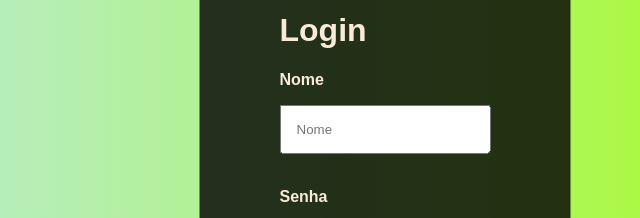
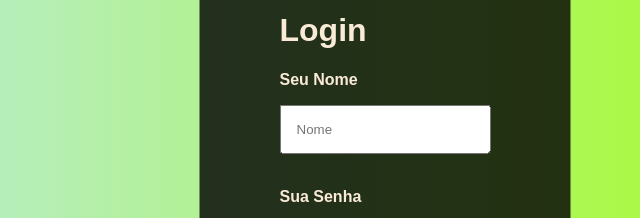
Before and after one commit to kleversonsilva/TelasJavascript01, a plain HTML site: page CadastroTela-JS/index.html in a window 1280 px wide. Shown: the part 236-454 px from the top of the page, 255-895 px from the left. Drawn offline with Linux system fonts and the light colour scheme.

Commit message:
ENvio OK!

```diff
--- a/CadastroTela-JS/index.html
+++ b/CadastroTela-JS/index.html
@@ -39,10 +39,10 @@
 <body>
     <div>
         <h1>Login</h1>
-        <p><strong>Nome</strong></p>
+        <p><strong>Seu Nome</strong></p>
         <input type="text" placeholder="Nome"> <!--placehord=caixaDeTexto para ca-->
         <br><br>
-        <p><strong>Senha</strong></p>
+        <p><strong>Sua Senha</strong></p>
         <input type="password" placeholder="Senha"><br><br>
         <button>Enviar</button>
     </div>
```
